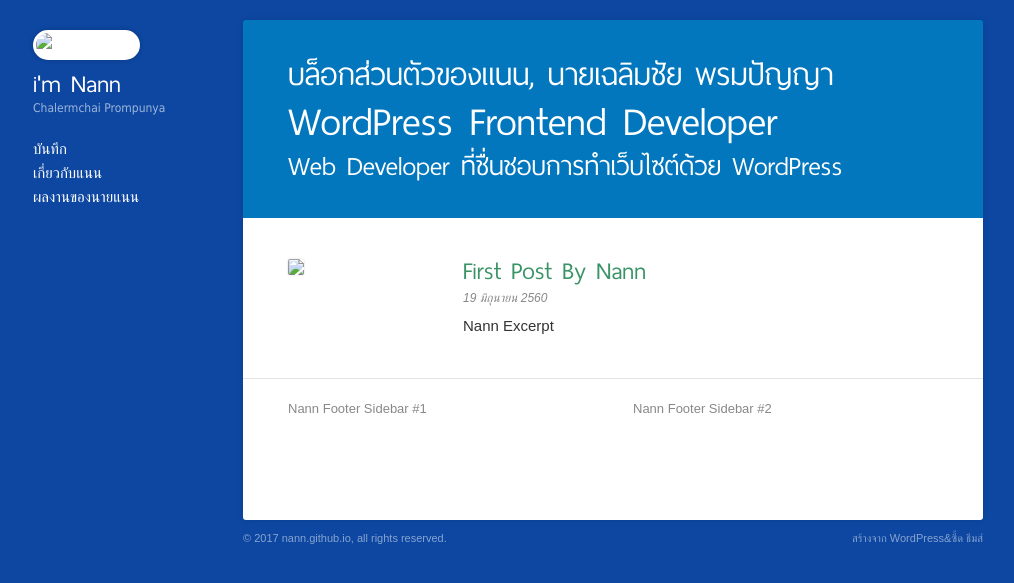
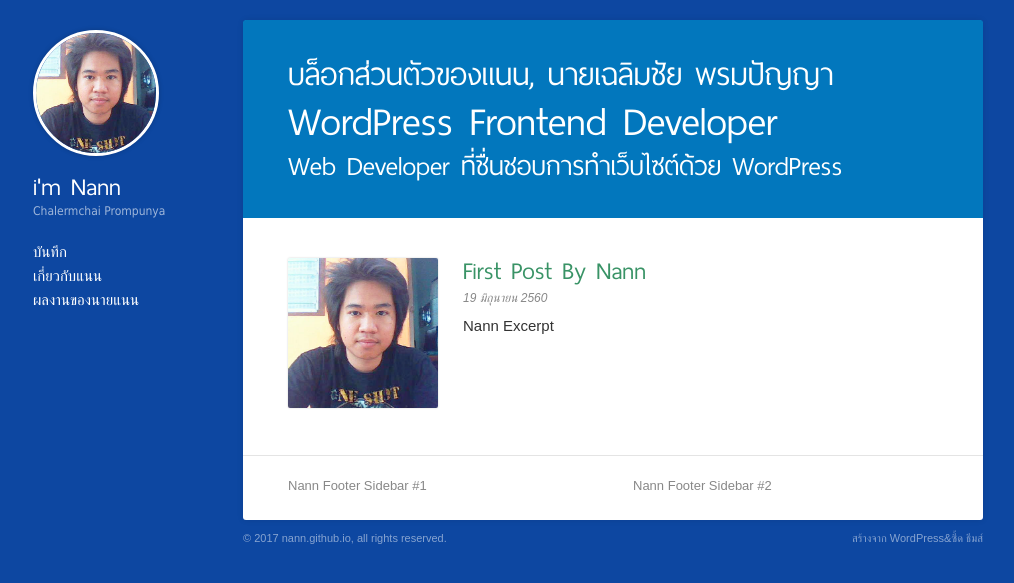
Before and after one commit to Nann/nann.github.io, a Jekyll site: the page built from blog/index.html, in a window 1280 px wide. Shown: the top 583 px of the page, without its empty margins (132-1146 px from the left). Built offline with Jekyll 4.4.1, drawn with Linux system fonts in a browser that asks for light colours.

Commit message:
Fix feature images

```diff
--- a/_layouts/post.html
+++ b/_layouts/post.html
@@ -22,7 +22,7 @@
             <div id="brand">
                 <a href="{{ '/' | prepend: site.baseurl }}" title="Nann" rel="home">
                     <div class="logo fadeInUp bordered">
-                        <img src="./assets/img/nann-display.jpg" height="120" width="120" alt="nann-display">
+                        <img src="{{ '/' | prepend: site.baseurl }}/assets/img/nann-display.jpg" height="120" width="120" alt="nann-display">
                     </div>
                     <div class="name">
                         <h2 class="title fadeIn">i'm Nann</h2>
--- a/blog/index.html
+++ b/blog/index.html
@@ -7,7 +7,7 @@
     <div class="item group">
         <div class="pic">
             <a href="{{ post.url }}" title="{{ post.title }}">
-                <img src="./assets/img/nann-display.jpg">
+                <img src="{{ '/' | prepend: site.baseurl }}/assets/img/nann-display.jpg">
             </a>
         </div>
         <div class="info">
```
